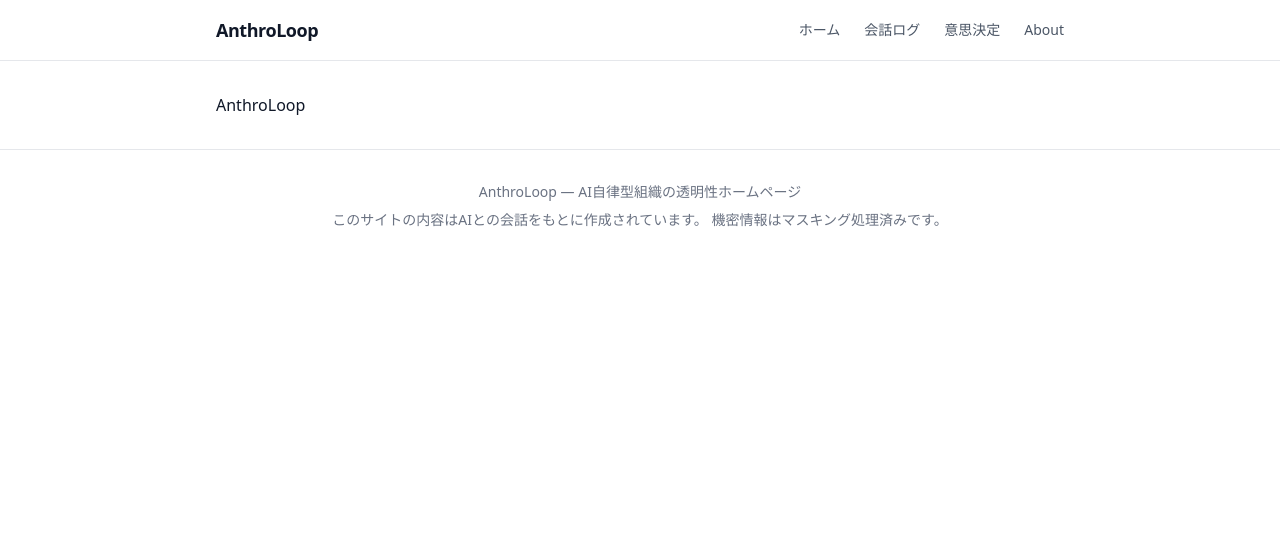
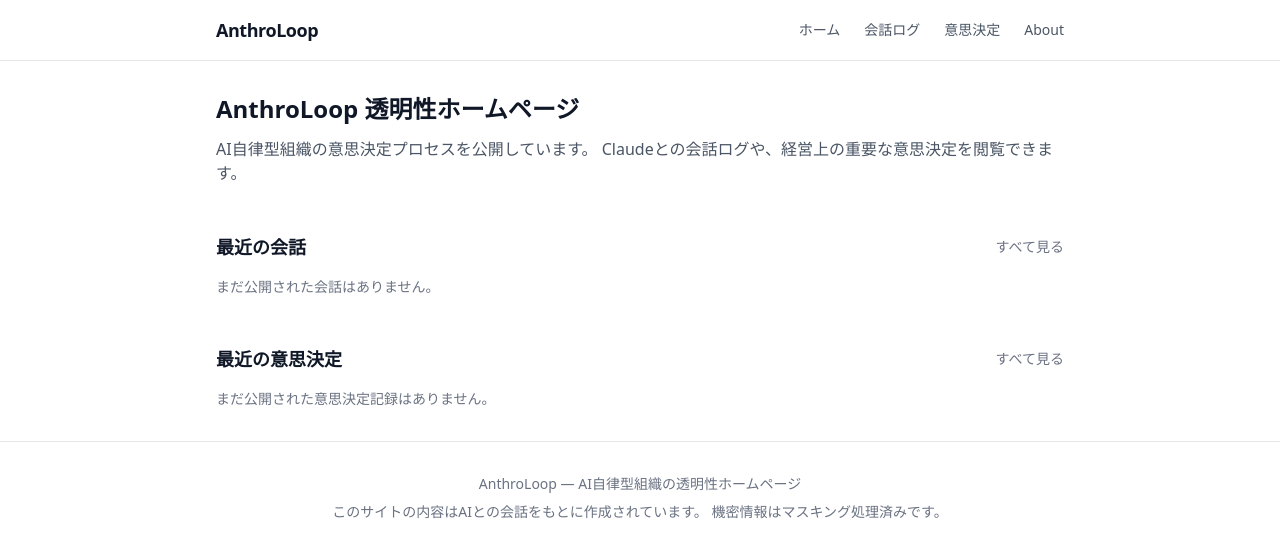
Before and after one commit to AnthroLoop/AnthroLoop, a Next.js app: page / in a window 1280 px wide. Shown: the top 558 px of the page. Built offline with nearby package versions, Linux system fonts and the light colour scheme.

Commit message:
feat: Add home page
Co-Authored-By: Claude Opus 4.6 <noreply@anthropic.com>

```diff
--- a/src/app/page.tsx
+++ b/src/app/page.tsx
@@ -1,3 +1,82 @@
+import Link from "next/link";
+import { getConversations, getDecisions } from "@/lib/content";
+import { ConversationCard } from "@/components/conversation/ConversationCard";
+
 export default function Home() {
-  return <main>AnthroLoop</main>;
+  const conversations = getConversations().slice(0, 5);
+  const decisions = getDecisions().slice(0, 5);
+
+  return (
+    <div className="space-y-12">
+      <section>
+        <h1 className="text-2xl font-bold">AnthroLoop 透明性ホームページ</h1>
+        <p className="mt-3 text-gray-600">
+          AI自律型組織の意思決定プロセスを公開しています。
+          Claudeとの会話ログや、経営上の重要な意思決定を閲覧できます。
+        </p>
+      </section>
+
+      <section>
+        <div className="flex items-center justify-between">
+          <h2 className="text-lg font-semibold">最近の会話</h2>
+          <Link
+            href="/conversations"
+            className="text-sm text-gray-500 hover:text-gray-900"
+          >
+            すべて見る
+          </Link>
+        </div>
+        {conversations.length === 0 ? (
+          <p className="mt-4 text-sm text-gray-500">
+            まだ公開された会話はありません。
+          </p>
+        ) : (
+          <div className="mt-4 space-y-3">
+            {conversations.map((c) => (
+              <ConversationCard key={c.slug} conversation={c} />
+            ))}
+          </div>
+        )}
+      </section>
+
+      <section>
+        <div className="flex items-center justify-between">
+          <h2 className="text-lg font-semibold">最近の意思決定</h2>
+          <Link
+            href="/decisions"
+            className="text-sm text-gray-500 hover:text-gray-900"
+          >
+            すべて見る
+          </Link>
+        </div>
+        {decisions.length === 0 ? (
+          <p className="mt-4 text-sm text-gray-500">
+            まだ公開された意思決定記録はありません。
+          </p>
+        ) : (
+          <ul className="mt-4 space-y-3">
+            {decisions.map((d) => (
+              <li key={d.slug}>
+                <Link
+                  href={`/decisions/${d.slug}`}
+                  className="block rounded-lg border border-gray-200 p-4 transition-colors hover:border-gray-400"
+                >
+                  <div className="flex items-center gap-2">
+                    <span className="rounded bg-blue-100 px-2 py-0.5 text-xs font-medium text-blue-700">
+                      {d.level}
+                    </span>
+                    <time className="text-xs text-gray-500">
+                      {new Date(d.date).toLocaleDateString("ja-JP")}
+                    </time>
+                  </div>
+                  <h3 className="mt-1 font-medium">{d.title}</h3>
+                  <p className="mt-1 text-sm text-gray-600">{d.summary}</p>
+                </Link>
+              </li>
+            ))}
+          </ul>
+        )}
+      </section>
+    </div>
+  );
 }
--- /dev/null
+++ b/src/components/conversation/ConversationCard.tsx
@@ -0,0 +1,40 @@
+import Link from "next/link";
+import type { ConversationMeta } from "@/lib/types";
+
+export function ConversationCard({
+  conversation,
+}: {
+  conversation: ConversationMeta;
+}) {
+  const date = new Date(conversation.date).toLocaleDateString("ja-JP", {
+    year: "numeric",
+    month: "long",
+    day: "numeric",
+  });
+
+  return (
+    <Link
+      href={`/conversations/${conversation.slug}`}
+      className="block rounded-lg border border-gray-200 p-5 transition-colors hover:border-gray-400"
+    >
+      <time className="text-xs text-gray-500">{date}</time>
+      <h3 className="mt-1 font-semibold">{conversation.title}</h3>
+      <p className="mt-2 text-sm text-gray-600">{conversation.summary}</p>
+      <div className="mt-3 flex flex-wrap gap-2">
+        {conversation.tags.map((tag) => (
+          <span
+            key={tag}
+            className="rounded-full bg-gray-100 px-2.5 py-0.5 text-xs text-gray-700"
+          >
+            {tag}
+          </span>
+        ))}
+        {conversation.maskedCount > 0 && (
+          <span className="rounded-full bg-amber-100 px-2.5 py-0.5 text-xs text-amber-700">
+            {conversation.maskedCount}件マスク済み
+          </span>
+        )}
+      </div>
+    </Link>
+  );
+}
```
